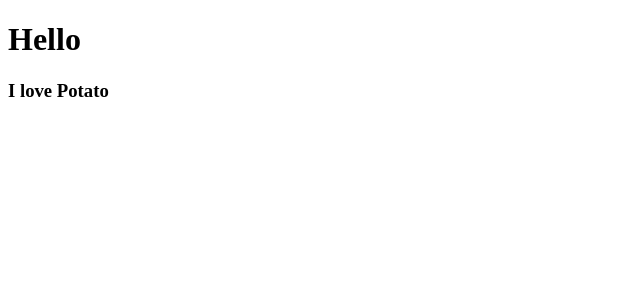
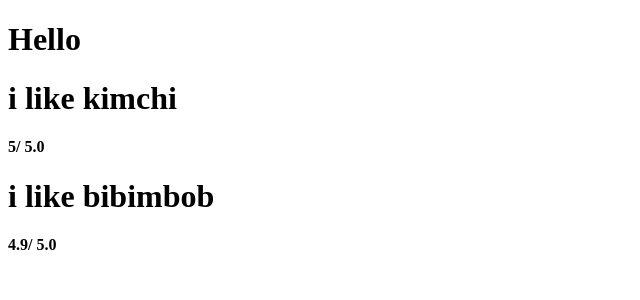
Before and after one commit to seunghwan226/react_movie_app, a React (Create React App) app: page / in a window 1280 px wide. Shown: the top 300 px of the page, without its empty margins (0-640 px from the left). Built offline with nearby package versions, Linux system fonts and the light colour scheme.

Commit message:
Learn props, jsx, propTypes

```diff
--- a/package.json
+++ b/package.json
@@ -6,6 +6,7 @@
     "@testing-library/jest-dom": "^5.14.1",
     "@testing-library/react": "^11.2.7",
     "@testing-library/user-event": "^12.8.3",
+    "prop-types": "^15.7.2",
     "react": "^17.0.2",
     "react-dom": "^17.0.2",
     "react-scripts": "4.0.3",
--- a/src/App.js
+++ b/src/App.js
@@ -1,11 +1,41 @@
 import React from "react";
-import Potato from "./potato"
+import PropTypes from "prop-types";
+
+function Food({name, rating}) {
+  console.log(name);
+  return <div>
+      <h1>i like {name}</h1>
+      <h4>{rating}/ 5.0</h4>
+    </div>
+}
+
+const foodILike = [{
+  id:1,
+  name: "kimchi",
+  rating: 5
+},
+{
+  id:2,
+  name: "bibimbob",
+  rating: 4.9
+}];
+
+
+Food.propTypes = {
+  name: PropTypes.string.isRequired,
+  rating: PropTypes.number.isRequired
+};
+
+function renderFood(dish) {
+  console.log(dish);
+  return <Food key={dish.id} name={dish.name} rating ={dish.rating}></Food>
+}
 
 function App() {
   return (
     <div>
       <h1>Hello</h1>
-      <Potato />
+      {foodILike.map(renderFood)}
     </div>
   )
 }
--- a/src/potato.js
+++ /dev/null
@@ -1,7 +0,0 @@
-import React from "react";
-
-function Potato() {
-    return <h3> I love Potato</h3>
-}
-
-export default Potato;
```
